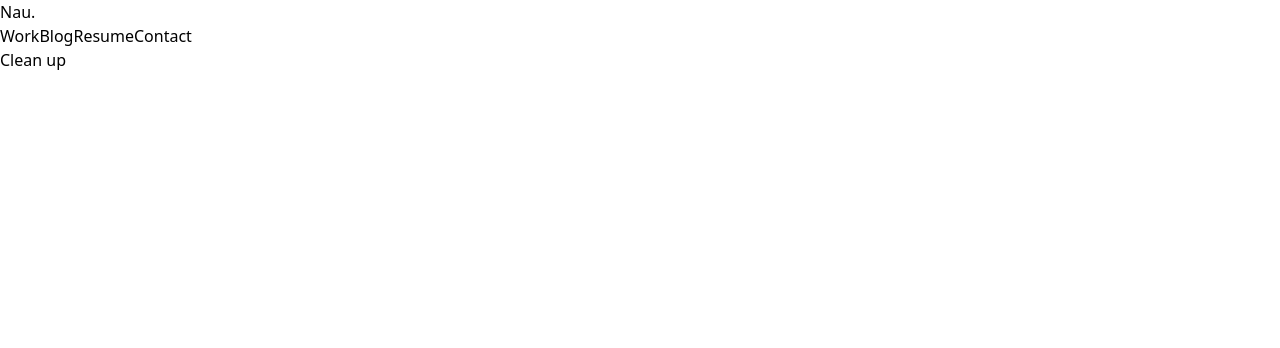
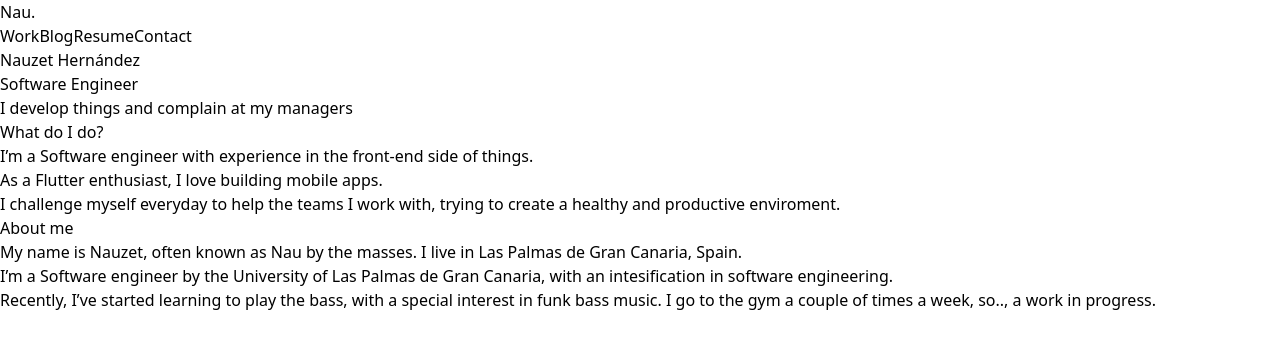
Before and after one commit to NauzetAduen/nauzet-blog, a Next.js app: page / in a window 1280 px wide. Shown: the top 348 px of the page. Built offline with nearby package versions, Linux system fonts and the light colour scheme.

Commit message:
Add home components

```diff
--- /dev/null
+++ b/app/components/home/iconBlock.tsx
@@ -0,0 +1,16 @@
+import Image from 'next/image'
+interface IconBlockParams {
+    iconPath: string,
+    content: string
+}
+
+export default function IconBlock(props: IconBlockParams) {
+    const { iconPath, content } = props;
+    if (iconPath == "") return <></>
+    return (
+        <div>
+            <Image src={`${iconPath}`} alt={`${iconPath}`} />
+            <p>{content}</p>
+        </div>
+    )
+}
--- /dev/null
+++ b/app/components/home/textBlock.tsx
@@ -0,0 +1,17 @@
+interface TextBlockParams {
+    title: string,
+    content: string
+}
+
+export default function TextBlock(props: TextBlockParams) {
+    const { title, content } = props;
+    const lines = content.split('\\n');
+    return (
+        <div>
+            <p>{title}</p>
+            {lines.map((line, index) => (
+                <p key={index}>{line}</p>
+            ))}
+        </div>
+    )
+}
--- a/app/page.tsx
+++ b/app/page.tsx
@@ -1,10 +1,22 @@
 import Image from 'next/image'
 import { Inter } from 'next/font/google'
 import styles from './page.module.css'
+import TextBlock from './components/home/textBlock'
+import IconBlock from './components/home/iconBlock'
 
 
 export default function Home() {
   return (
-    <p>Clean up</p>
+    <div>
+      <h1>Nauzet Hernández</h1>
+      <h2>Software Engineer</h2>
+      <p>I develop things and complain at my managers</p>
+      <TextBlock title="What do I do?" content="I’m a Software engineer with experience in the front-end side of things.\nAs a Flutter enthusiast, I love building mobile apps.\nI challenge myself everyday to help the teams I work with, trying to create a healthy and productive enviroment." />
+      <TextBlock title="About me" content="My name is Nauzet, often known as Nau by the masses. I live in Las Palmas de Gran Canaria, Spain.\nI’m a Software engineer by the University of Las Palmas de Gran Canaria, with an intesification in software engineering.\nRecently, I’ve started learning to play the bass, with a special interest in funk bass music.
+I go to the gym a couple of times a week, so.., a work in progress." />
+      <IconBlock iconPath="" content="" />
+      <IconBlock iconPath="" content="" />
+      <IconBlock iconPath="" content="" />
+    </div>
   )
 }
```
Also changed, not shown: app/components/home/contactBlock.tsx (added, +11 -0 lines).
